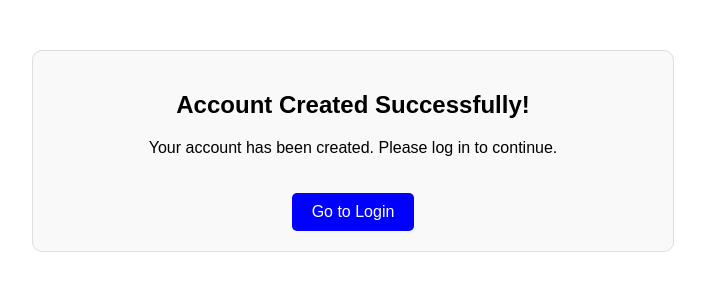
After one commit to Sagnik0684/Insurance_Management, a Django app: page /customer/account-creation-success/ in a window 1280 px wide. The commit adds this page. Shown: the top 300 px of the page, without its empty margins (287-992 px from the left). Run offline with Django 3.2, Linux system fonts and the light colour scheme; some libraries are stand-ins or nearby versions.

Commit message:
Certains bugs modified.
The sign up page could create accounts but not redirect to a new page. It is solved.

```diff
--- a/customer/urls.py
+++ b/customer/urls.py
@@ -3,11 +3,11 @@ from . import views
 from django.contrib.auth.views import LoginView
 
 urlpatterns = [
-    path('customerclick', views.customerclick_view,name='customerclick'),
-    path('customersignup', views.customer_signup_view,name='customersignup'),
-    path('customer-dashboard', views.customer_dashboard_view,name='customer-dashboard'),
-    path('customerlogin', LoginView.as_view(template_name='insurance/adminlogin.html'),name='customerlogin'),
-
+    path('customerclick', views.customerclick_view, name='customerclick'),
+    path('customersignup/', views.customer_signup_view, name='customersignup'),
+    path('account-creation-success/', views.account_creation_success_view, name='account_creation_success'),
+    path('customerlogin', LoginView.as_view(template_name='insurance/adminlogin.html'), name='customerlogin'),
+    path('customer-dashboard', views.customer_dashboard_view, name='customer-dashboard'),
     path('apply-policy', views.apply_policy_view,name='apply-policy'),
     path('apply/<int:pk>', views.apply_view,name='apply'),
     path('history', views.history_view,name='history'),
--- a/customer/views.py
+++ b/customer/views.py
@@ -11,13 +11,12 @@ from django.core.mail import send_mail
 from insurance import models as CMODEL
 from insurance import forms as CFORM
 from django.contrib.auth.models import User
-
+from django.urls import reverse
 
 def customerclick_view(request):
     if request.user.is_authenticated:
         return HttpResponseRedirect('afterlogin')
     return render(request,'customer/customerclick.html')
-
 
 def customer_signup_view(request):
     userForm = forms.CustomerUserForm()
@@ -25,19 +24,42 @@ def customer_signup_view(request):
     mydict = {'userForm': userForm, 'customerForm': customerForm}
 
     if request.method == 'POST':
+        print("POST request received")  # Debugging point 1
         userForm = forms.CustomerUserForm(request.POST)
         customerForm = forms.CustomerForm(request.POST, request.FILES)
+
+        # Ensure that both forms are valid
         if userForm.is_valid() and customerForm.is_valid():
-            user = userForm.save()
-            user.set_password(user.password)
+            print("Forms are valid")  # Debugging point 2
+
+            # Save the user and customer form
+            user = userForm.save(commit=False)
+            user.set_password(user.password)  # Encrypt password
             user.save()
+
             customer = customerForm.save(commit=False)
             customer.user = user
             customer.save()
-            my_customer_group = Group.objects.get_or_create(name='CUSTOMER')
-            my_customer_group[0].user_set.add(user)
-            return HttpResponseRedirect('customerlogin')
+
+            # Add user to the 'CUSTOMER' group
+            my_customer_group, created = Group.objects.get_or_create(name='CUSTOMER')
+            my_customer_group.user_set.add(user)
+
+            print("Account created. Redirecting to success page.")  # Debugging point 3
+
+            # Redirect to account creation success page
+            return redirect('account_creation_success')
+
+        else:
+            # If form is invalid, print errors (for debugging)
+            print("User form errors: ", userForm.errors)
+            print("Customer form errors: ", customerForm.errors)
+
+    print("Rendering signup page")  # Debugging point 4
+    # Render the signup page with the forms
     return render(request, 'customer/customersignup.html', context=mydict)
+def account_creation_success_view(request):
+    return render(request, 'customer/account_creation_success.html')
 
 def is_customer(user):
     return user.groups.filter(name='CUSTOMER').exists()
@@ -92,25 +114,14 @@ def question_history_view(request):
     questions = CMODEL.Question.objects.all().filter(customer=customer)
     return render(request,'customer/question_history.html',{'questions':questions,'customer':customer})
 
+
 def premium_interest_calculator_view(request):
-    if request.method == 'POST':
-        # Fetch data from the form submission
+    if request.method == 'POST': # Fetch data from the form submission
         principal = float(request.POST.get('principal', 0))
         rate = float(request.POST.get('rate', 0))
-        time = float(request.POST.get('time', 0))
-
-        # Calculate simple interest
+        time = float(request.POST.get('time', 0)) # Calculate simple interest
         interest = (principal * rate * time) / 100
         total_amount = principal + interest
-
-        context = {
-            'principal': principal,
-            'rate': rate,
-            'time': time,
-            'interest': interest,
-            'total_amount': total_amount,
-        }
-
+        context = { 'principal': principal, 'rate': rate, 'time': time, 'interest': interest, 'total_amount': total_amount, }
         return render(request, 'customer/premium_interest_calculator.html', context)
-
-    return render(request, 'customer/premium_interest_calculator.html')
+        return render(request, 'customer/premium_interest_calculator.html')
--- /dev/null
+++ b/templates/customer/account_creation_success.html
@@ -0,0 +1,42 @@
+<!DOCTYPE html>
+<html lang="en">
+<head>
+    <meta charset="UTF-8">
+    <meta name="viewport" content="width=device-width, initial-scale=1.0">
+    <title>Account Created</title>
+    <style>
+        body {
+            font-family: Arial, sans-serif;
+            text-align: center;
+            margin-top: 50px;
+        }
+        .container {
+            max-width: 600px;
+            margin: auto;
+            padding: 20px;
+            border: 1px solid #ddd;
+            background-color: #f9f9f9;
+            border-radius: 10px;
+        }
+        .btn {
+            padding: 10px 20px;
+            background-color: blue;
+            color: white;
+            text-decoration: none;
+            border-radius: 5px;
+            display: inline-block;
+            margin-top: 20px;
+        }
+        .btn:hover {
+            background-color: darkblue;
+        }
+    </style>
+</head>
+<body>
+    <div class="container">
+        <h2>Account Created Successfully!</h2>
+        <p>Your account has been created. Please log in to continue.</p>
+        <a href="{% url 'customerlogin' %}" class="btn">Go to Login</a>
+    </div>
+</body>
+</html>
--- a/templates/insurance/adminlogin.html
+++ b/templates/insurance/adminlogin.html
@@ -137,6 +137,6 @@ transform: translate(0%,0%);
 <br><br><br><br><br><br><br><br><br>
 <br><br><br><br><br><br><br><br><br>
 <br><br><br><br><br>
-{% include "insurance/footer.html" %}
+
   </body>
 </html>
```
Also changed, not shown: templates/insurance/aboutus.html (deleted, +0 -48 lines), db.sqlite3, static/profile_pic/Customer/aboutus.jpeg (added), static/profile_pic/Customer/admin.png (added), static/profile_pic/Customer/admin_KFbS7IX.png (added), static/profile_pic/Customer/admin_loQffGu.png (added), static/profile_pic/Customer/admin_n0TSoJN.png (added), 2 other files.
